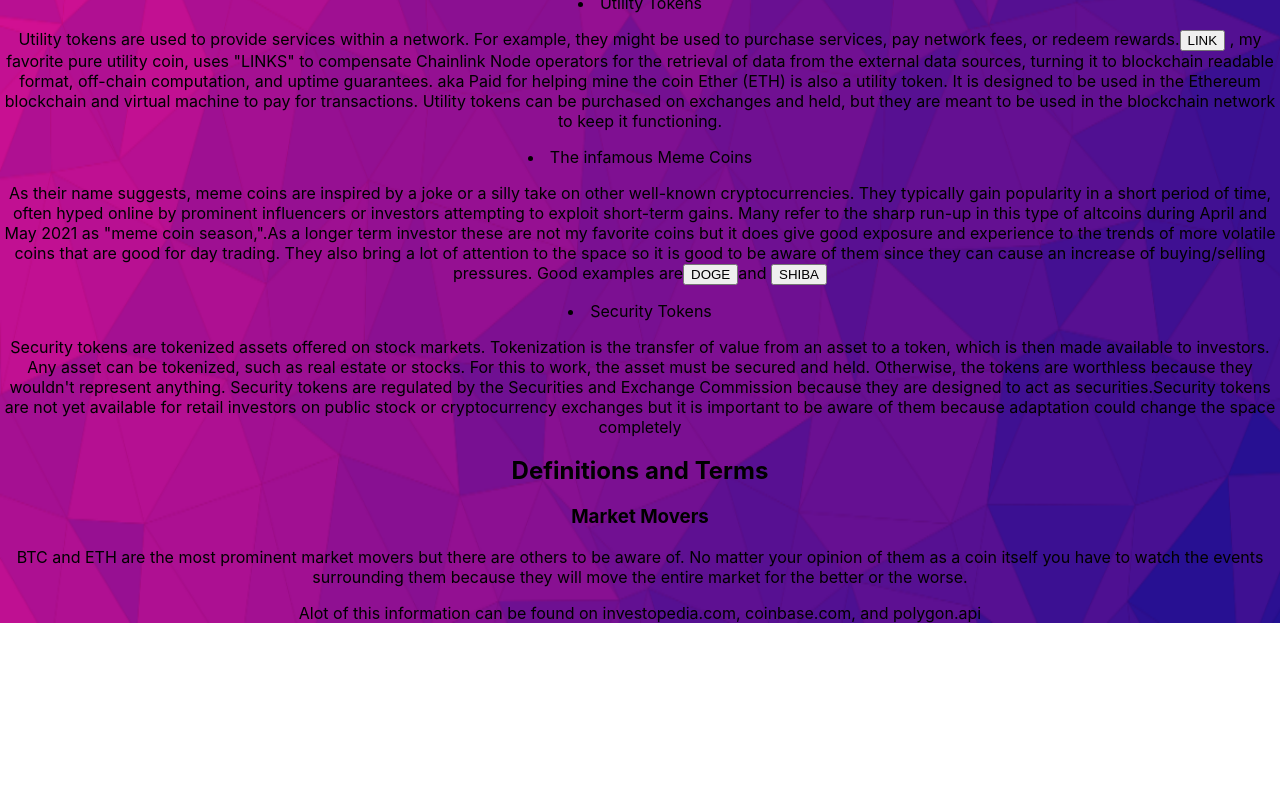
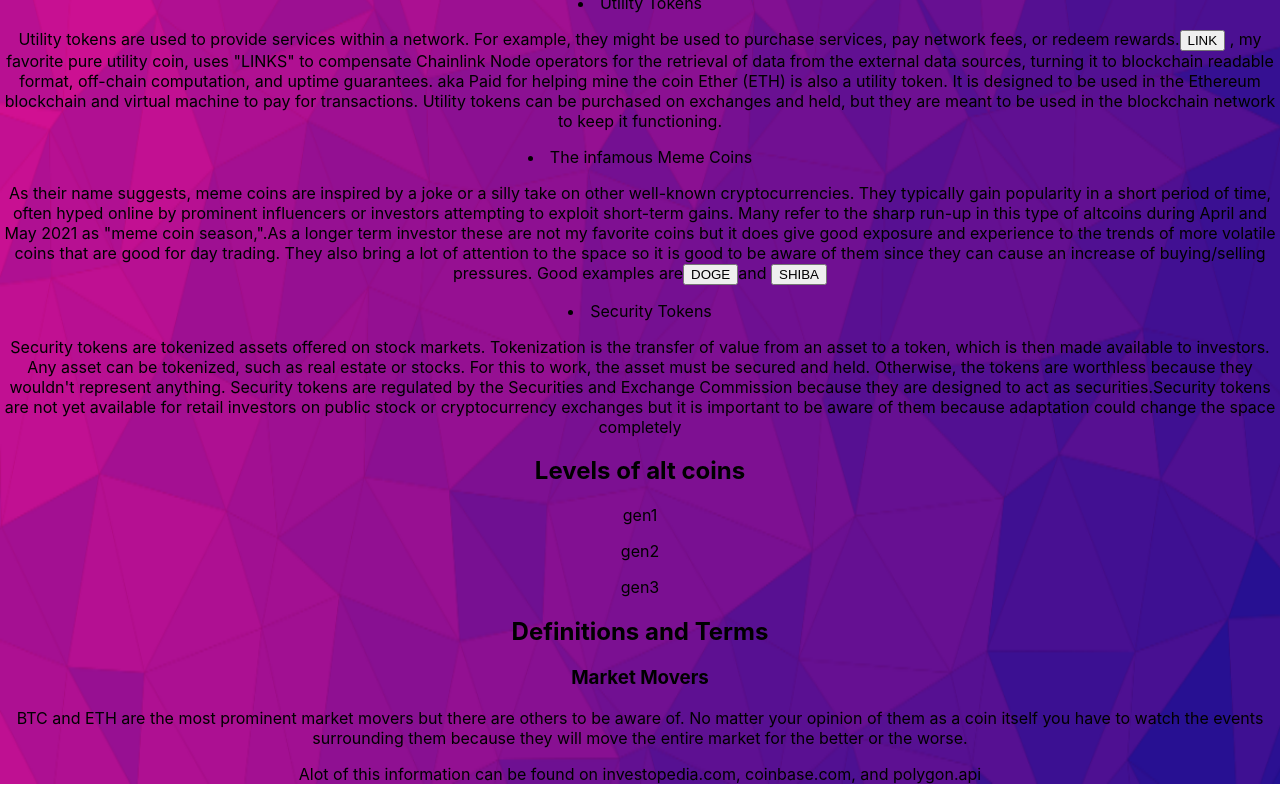
Before and after one commit to kendallm360/alt-coinsters, a React (Create React App) app: page / in a window 1280 px wide. Shown: the part 709-1509 px from the top of the page. Before the commit the page ends 1348 px from the top, so only its background shows below. Built offline with nearby package versions, Linux system fonts and the light colour scheme.

Commit message:
add dynamic option for chart lables

```diff
--- a/src/components/chart/CoinChart.css
+++ b/src/components/chart/CoinChart.css
@@ -1,7 +1,7 @@
 .chart-display {
   /* align-self: center; */
-  margin-left: 12rem;
+  /* margin-left: 12rem; */
   height: 20%;
-  width: 80%;
+  width: 50%;
   background-color: whitesmoke;
 }
--- a/src/components/coin/Coin.js
+++ b/src/components/coin/Coin.js
@@ -34,6 +34,10 @@ const Coin = ({ tickerSymbol }) => {
 
   useEffect(() => {
     fetchAnnuals(tickerSymbol).then((data) => {
+      console.log(
+        data.results.map((day) => new Date(day.t).toLocaleDateString())
+      );
+
       setAnnualHigh(
         data.results
           .map((day) => day.h)
@@ -63,6 +67,10 @@ const Coin = ({ tickerSymbol }) => {
           "July",
           "August",
         ],
+        // labels: [
+        //   data.results.map((day) => new Date(day.t).toLocaleDateString()),
+        // ],
+
         datasets: [
           {
             label: "HIGHEST CLOSE",
@@ -108,6 +116,7 @@ const Coin = ({ tickerSymbol }) => {
           .pop()
       );
       setChartData({
+        // labels: [data.results.map((day) => new Date(day.t))],
         labels: [
           "August",
           "September",
--- a/src/components/definitions/Definitions.js
+++ b/src/components/definitions/Definitions.js
@@ -18,6 +18,8 @@ const Definitions = () => {
     setTicker(event.target.value);
   };
 
+  let dateTest = new Date(1659398400000);
+  console.log(dateTest);
   return (
     <>
       {/* <div className="tab-selector">
@@ -158,6 +160,10 @@ const Definitions = () => {
           them because adaptation could change the space completely
         </span>
       </p>
+      <h2>Levels of alt coins</h2>
+      <p>gen1</p>
+      <p>gen2</p>
+      <p>gen3</p>
       <h2>Definitions and Terms</h2>
       {/* <p>As with any niche space crypto nerds have their own jargon.</p> */}
       <h3>Market Movers</h3>
```
